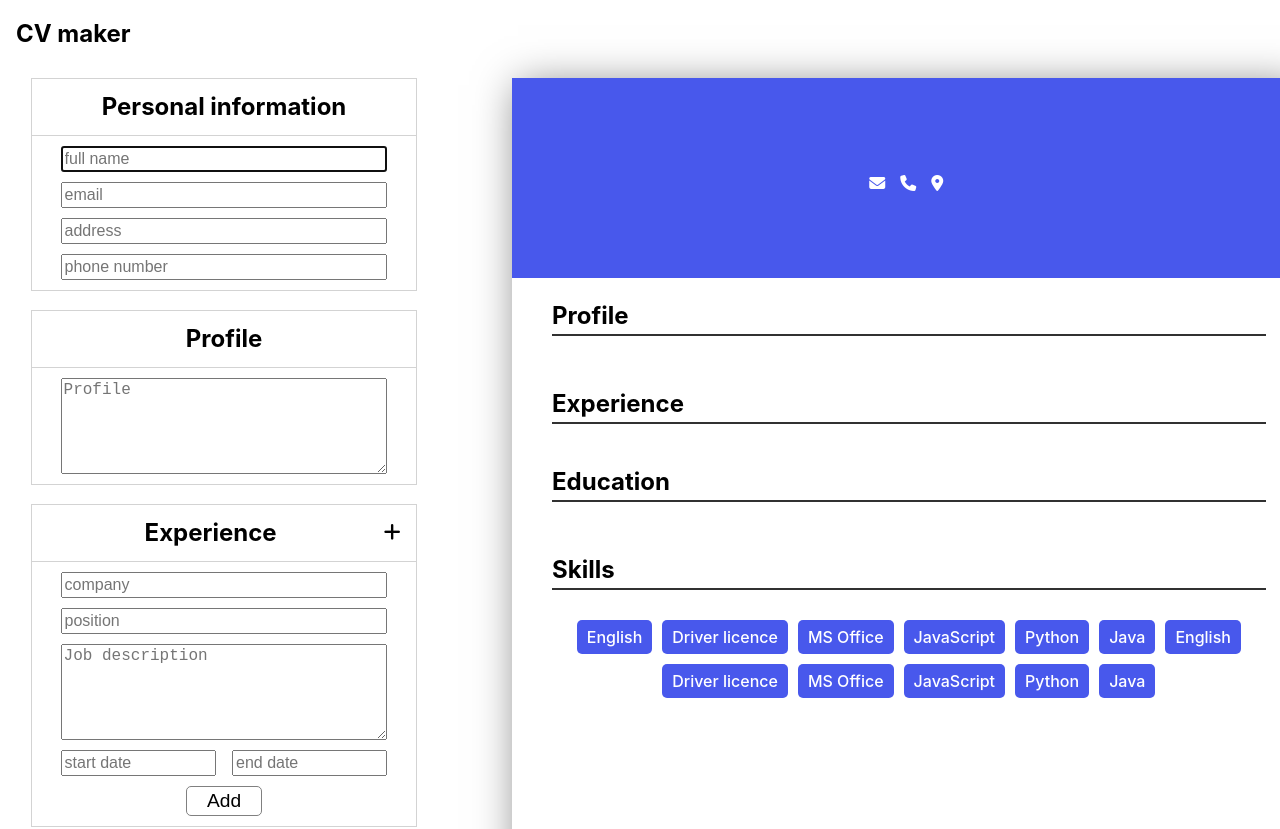
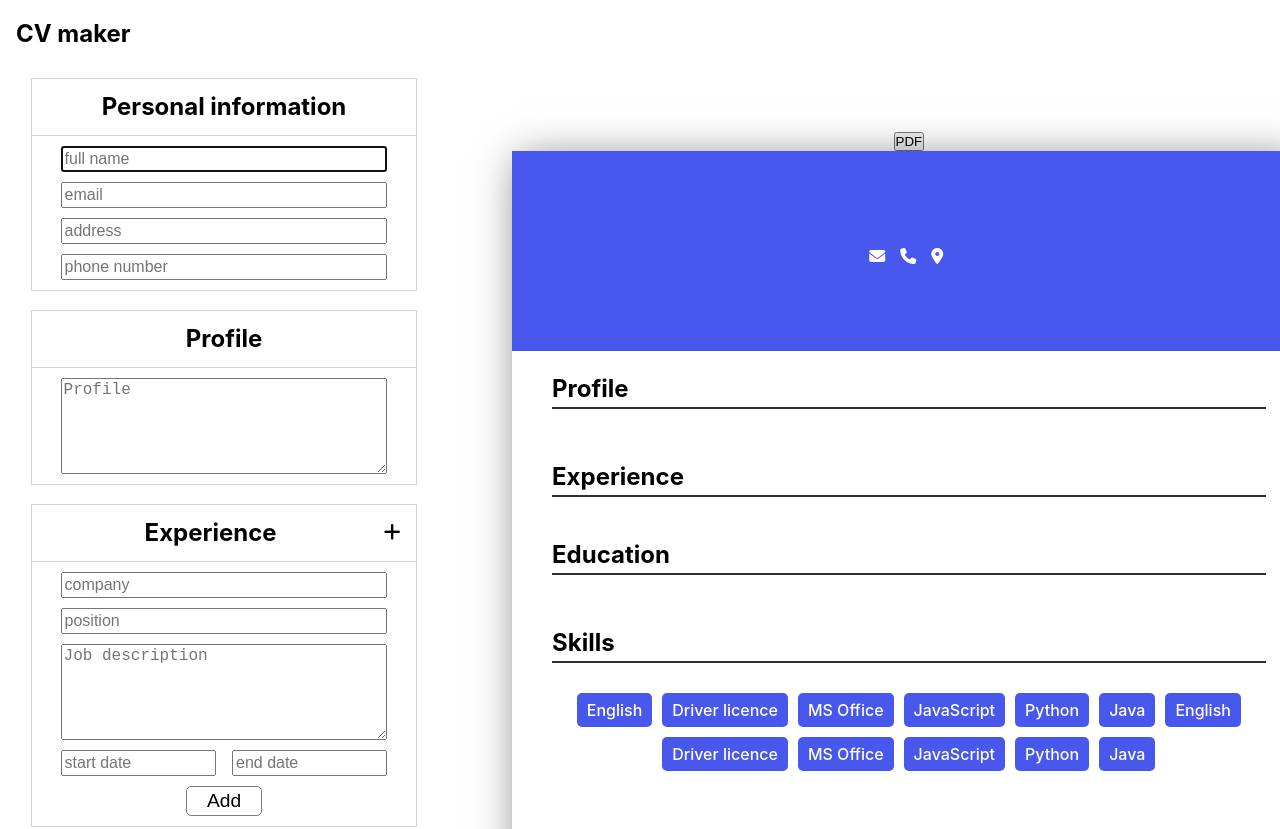
Before and after one commit to markojanja/cv_maker, a React (Vite) app: page / in a window 1280 px wide. Shown: the top 829 px of the page. Built offline with nearby package versions, Linux system fonts and the light colour scheme.

Commit message:
added PDF download functionality

```diff
--- a/package.json
+++ b/package.json
@@ -25,6 +25,7 @@
     "eslint-plugin-react-hooks": "^4.6.0",
     "eslint-plugin-react-refresh": "^0.4.3",
     "prettier": "^3.0.2",
+    "react-to-print": "^2.14.13",
     "vite": "^4.4.5"
   }
 }
--- a/src/App.jsx
+++ b/src/App.jsx
@@ -1,4 +1,5 @@
-import { useState } from 'react';
+import { useState, useRef } from 'react';
+import { useReactToPrint } from 'react-to-print';
 import Footer from './components/footer/Footer';
 import Main from './components/main/Main';
 import Navbar from './components/navbar/Navbar';
@@ -33,6 +34,14 @@ function App() {
   const [educationList, setEducationList] = useState([]);
   const [activeEducation, setActiveEducation] = useState(null);
   const [jobList, setJobList] = useState([]);
+
+  const componentPDF = useRef();
+
+  const generatePdf = useReactToPrint({
+    content: () => componentPDF.current,
+    documentTitle: 'userPdf',
+    onAfterPrint: () => console.log('print'),
+  });
 
   function addEducation(e) {
     e.preventDefault();
@@ -135,12 +144,15 @@ function App() {
           />
         </aside>
         <section className="cv-section">
-          <div className="resume-container">
-            <InfoSection personalInfo={personalInfo} />
-            <ProfileSection profile={profile} />
-            <JobSection title="Experience" list={jobList} />
-            <EduSection title="Education" list={educationList} />
-            <SkillsSection />
+          <button onClick={generatePdf}>PDF</button>
+          <div className="wrapper">
+            <div ref={componentPDF} className="resume-container">
+              <InfoSection personalInfo={personalInfo} />
+              <ProfileSection profile={profile} />
+              <JobSection title="Experience" list={jobList} />
+              <EduSection title="Education" list={educationList} />
+              <SkillsSection />
+            </div>
           </div>
         </section>
       </Main>
--- a/src/index.css
+++ b/src/index.css
@@ -48,7 +48,12 @@ p {
   flex: 1;
   align-items: center;
   justify-content: center;
-  padding: 10px 5%;
+  padding: 5%;
+}
+.wrapper {
+  -webkit-box-shadow: 1px 2px 40px -5px rgba(0, 0, 0, 0.5);
+  -moz-box-shadow: 1px 2px 40px -5px rgba(0, 0, 0, 0.5);
+  box-shadow: 1px 2px 40px -5px rgba(0, 0, 0, 0.5);
 }
 .resume-container {
   display: flex;
@@ -58,9 +63,6 @@ p {
   min-height: 29.7cm;
   min-width: 21cm;
   font-weight: 500;
-  -webkit-box-shadow: 1px 2px 40px -5px rgba(0, 0, 0, 0.5);
-  -moz-box-shadow: 1px 2px 40px -5px rgba(0, 0, 0, 0.5);
-  box-shadow: 1px 2px 40px -5px rgba(0, 0, 0, 0.5);
 }
 
 .profile-section,
```
Also changed, not shown: 1 other file (tests, documents, lock files or other folders).
